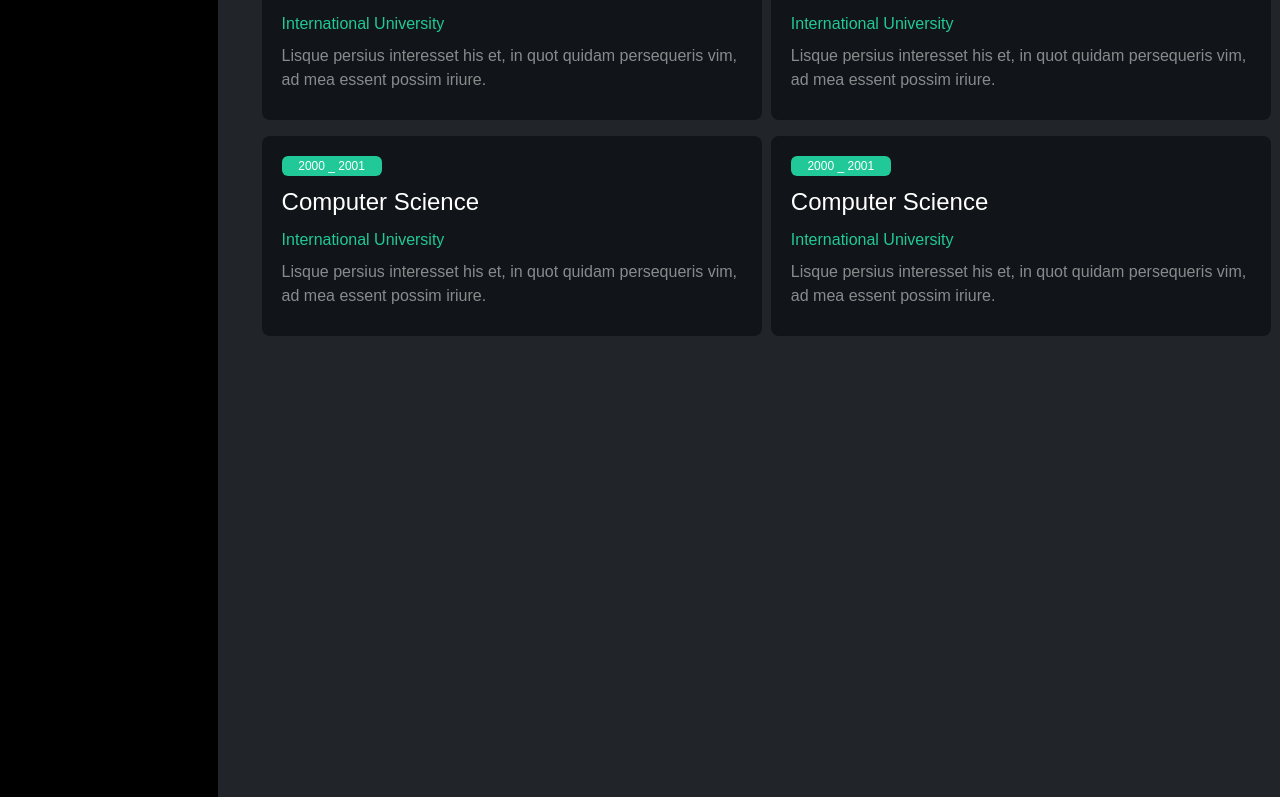
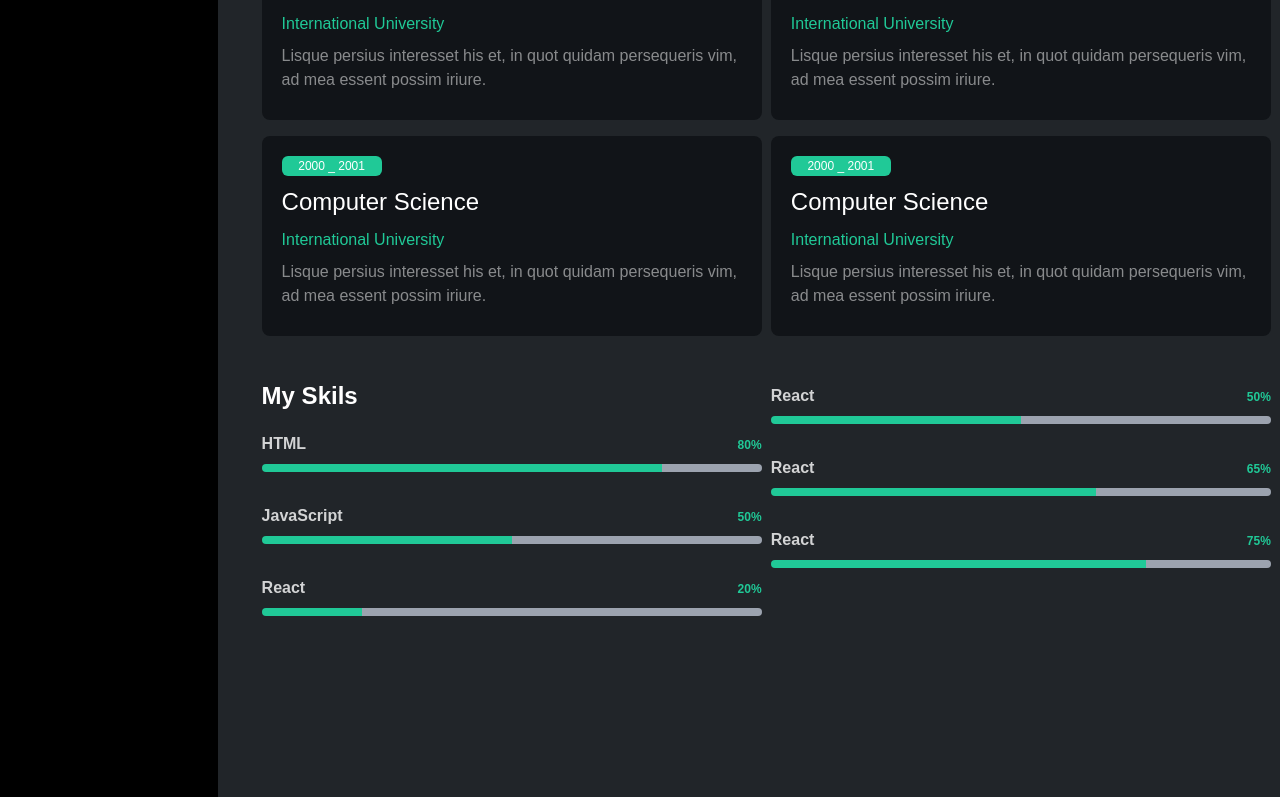
Before and after one commit to azizollahpayandeh/AzizollahPersonalSite, a React (Create React App) app: page / in a window 1280 px wide. Shown: the part 2687-3484 px from the top of the page. Built offline with nearby package versions, Linux system fonts and the light colour scheme.

Commit message:
coding Resume

```diff
--- a/src/Components/EducationBox/EducationBox.js
+++ b/src/Components/EducationBox/EducationBox.js
@@ -2,16 +2,14 @@ import React from "react";
 
 export default function EducationBox({ year, certificate, university, dec }) {
   return (
-    <div>
-      <div className="EdBox  bg-[#111418!important] xl:w-[500px] w-[400px] rounded-lg h-[200px]  mt-4">
-        <div className="ml-5 flex flex-col gap-2 ">
-          <span className="bg-[#20c997!important] w-[100px] h-5 flex justify-center items-center mt-5 rounded-md text-xs ">
-            {year}
-          </span>
-          <h1 className="text-[24px] font-medium">{certificate}</h1>
-          <span className="text-[#20c997]">{university}</span>
-          <p className="opacity-50 mr-4">{dec}</p>
-        </div>
+    <div className="EdBox bg-[#111418!important] xl:w-[500px] w-[400px] rounded-lg h-[200px] mt-4">
+      <div className="ml-5 flex flex-col gap-2">
+        <span className="bg-[#20c997!important] w-[100px] h-5 flex justify-center items-center mt-5 rounded-md text-xs">
+          {year}
+        </span>
+        <h1 className="text-[24px] font-medium">{certificate}</h1>
+        <span className="text-[#20c997]">{university}</span>
+        <p className="opacity-50 mr-4">{dec}</p>
       </div>
     </div>
   );
--- a/src/Components/LeftBar/LeftBar.js
+++ b/src/Components/LeftBar/LeftBar.js
@@ -78,7 +78,7 @@ export default function LeftBar() {
 
   if (!showLeftBar) {
     return (
-      <div className="fixed  top-0 left-0 w-full bg-[#191C1B]  text-white p-4">
+      <div className="fixed  top-0 left-0 w-full bg-[#121212]  text-white p-4">
         <div className="flex justify-between items-center">
           <h1 className="font-medium  text-2xl">{name}</h1>
           <div className="flex gap-2 p-[1px] -mr-17">
--- a/src/Components/MyEducation/MyEducation.js
+++ b/src/Components/MyEducation/MyEducation.js
@@ -1,7 +1,17 @@
 import React from "react";
 import EducationBox from "./../EducationBox/EducationBox";
+import ProgressBar from "../ProgressBar/ProgressBar";
 
 export default function MyEducation() {
+  const progress = {
+    first: '80',
+    second: '50',
+    third: '20',
+    fourth: '50',
+    fifth: '65',
+    sixth: '75'
+  }
+
   return (
     <div>
       <div className="leftEducation xl:ml-11 xl:mt-20 mt-20 ml-5 ">
@@ -21,6 +31,19 @@ export default function MyEducation() {
             university="International University"
             dec="Lisque persius interesset his et, in quot quidam persequeris vim, ad mea essent possim iriure."
           />
+
+          <div className=" mt-11">
+            <h1 className="text-2xl font-semibold mb-4">My Skils</h1>
+            <ProgressBar progress={progress.first} Title="HTML" />
+          </div>
+
+          <div className=" mt-11">
+            <ProgressBar progress={progress.second} Title="JavaScript" />
+          </div>
+
+          <div className=" mt-11">
+            <ProgressBar progress={progress.third} Title="React" />
+          </div>
         </div>
 
         <div className="myEducation xl:w-[50%] xl:float-right float-left mb-14  ">
@@ -40,8 +63,21 @@ export default function MyEducation() {
             university="International University"
             dec="Lisque persius interesset his et, in quot quidam persequeris vim, ad mea essent possim iriure."
           />
+          <div className=" mt-11">
+            <ProgressBar progress={progress.fourth} Title="React" />
+          </div>
+
+          <div className=" mt-11">
+            <ProgressBar progress={progress.fifth} Title="React" />
+          </div>
+
+          <div className=" mt-11">
+            <ProgressBar progress={progress.sixth} Title="React" />
+          </div>
         </div>
       </div>
     </div>
   );
 }
+
+// after set your own data, please optimize this code.
--- /dev/null
+++ b/src/Components/ProgressBar/ProgressBar.js
@@ -0,0 +1,32 @@
+import React from "react";
+
+const ProgressBar = ({ progress, Title }) => {
+  return (
+    <div className="relative pt-1 xl:w-[500px]">
+      <div className="flex mb-2 items-center justify-between">
+        <div>
+          <span className=" font-semibold opacity-80">
+            {Title}
+          </span>
+        </div>
+        <div className="text-right">
+          <span className="text-xs font-semibold inline-block text-[#20c997]">
+            {progress}%
+          </span>
+        </div>
+      </div>
+      <div className="relative w-full bg-gray-200 rounded-full">
+        <div
+          className="absolute top-0 h-2 bg-gray-400  rounded-r-full"
+          style={{ width: `${100 - progress}%`, right: 0 }}
+        ></div>
+        <div
+          className="absolute top-0 h-2 bg-[#20c997] rounded-l-full"
+          style={{ width: `${progress}%`, left: 0 }}
+        ></div>
+      </div>
+    </div>
+  );
+};
+
+export default ProgressBar;
```
